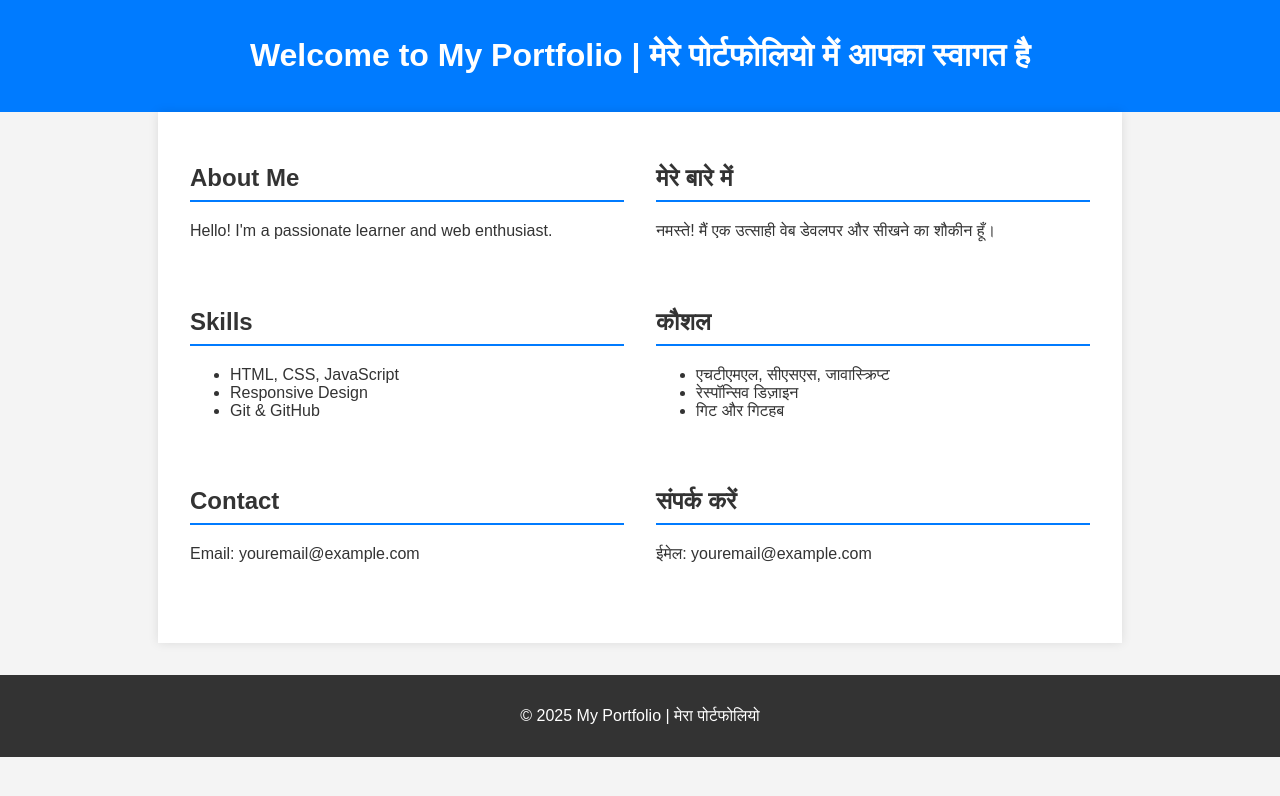
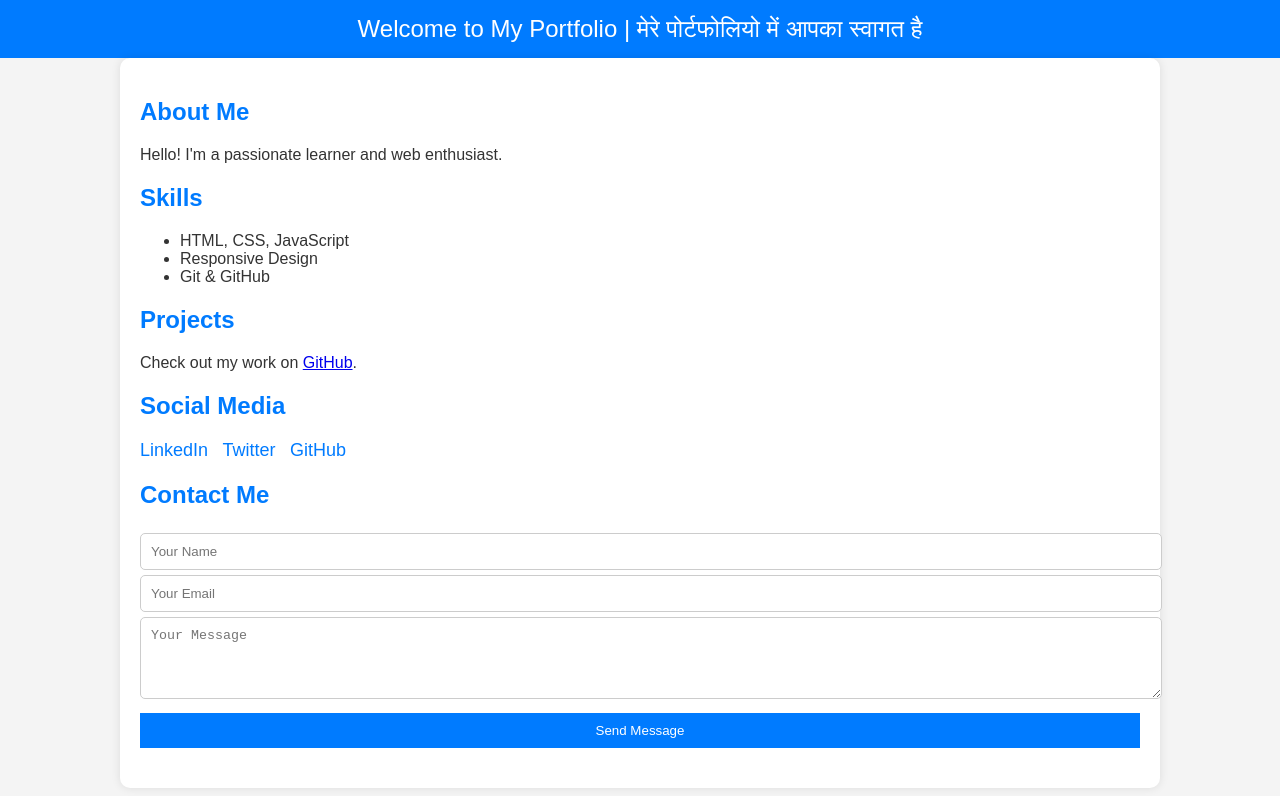
Before and after one commit to Sahnipraveen/sahnipraveen.github.io, a plain HTML site: page index.html in a window 1280 px wide. Drawn offline with Linux system fonts and the light colour scheme.

Commit message:
Update index.html

```diff
--- a/index.html
+++ b/index.html
@@ -1,9 +1,8 @@
-<!DOCTYPE html>
-<html lang="en">
+<!DOCTYPE html><html lang="en">
 <head>
-  <meta charset="UTF-8" />
-  <meta name="viewport" content="width=device-width, initial-scale=1.0" />
-  <title>My Portfolio | मेरा पोर्टफोलियो</title>
+    <meta charset="UTF-8">
+    <meta name="viewport" content="width=device-width, initial-scale=1.0">
+    <title>My Portfolio</title>
     <style>
         body {
             font-family: Arial, sans-serif;
@@ -12,63 +11,63 @@
             background-color: #f4f4f4;
             color: #333;
         }
-    header {
-      background-color: #007bff;
+        .header {
+            background: #007bff;
             color: white;
-      padding: 1rem;
+            padding: 15px;
             text-align: center;
+            font-size: 24px;
         }
         .container {
-      max-width: 900px;
+            width: 90%;
+            max-width: 1000px;
             margin: auto;
-      padding: 2rem;
             background: white;
-      box-shadow: 0 0 10px rgba(0,0,0,0.1);
+            padding: 20px;
+            box-shadow: 0 0 10px rgba(0, 0, 0, 0.1);
+            border-radius: 10px;
         }
-    section {
-      margin-bottom: 2rem;
+        .section {
+            margin-bottom: 20px;
         }
         h2 {
-      border-bottom: 2px solid #007bff;
-      padding-bottom: 0.5rem;
+            color: #007bff;
         }
-    .row {
-      display: flex;
-      flex-wrap: wrap;
-      gap: 2rem;
+        .social-links a {
+            margin-right: 10px;
+            text-decoration: none;
+            color: #007bff;
+            font-size: 18px;
         }
-    .col {
-      flex: 1;
-      min-width: 300px;
+        .contact-form input, .contact-form textarea {
+            width: 100%;
+            padding: 10px;
+            margin-top: 5px;
+            border: 1px solid #ccc;
+            border-radius: 5px;
         }
-    footer {
-      background-color: #333;
+        .contact-form button {
+            background: #007bff;
             color: white;
-      text-align: center;
-      padding: 1rem;
-      margin-top: 2rem;
+            padding: 10px;
+            border: none;
+            cursor: pointer;
+            margin-top: 10px;
+            width: 100%;
+        }
+        .contact-form button:hover {
+            background: #0056b3;
         }
     </style>
 </head>
 <body>
-  <header>
-    <h1>Welcome to My Portfolio | मेरे पोर्टफोलियो में आपका स्वागत है</h1>
-  </header>
-
-  <div class="container">
-    <section class="row">
-      <div class="col">
+    <div class="header">Welcome to My Portfolio | मेरे पोर्टफोलियो में आपका स्वागत है</div><div class="container">
+    <div class="section">
         <h2>About Me</h2>
         <p>Hello! I'm a passionate learner and web enthusiast.</p>
     </div>
-      <div class="col">
-        <h2>मेरे बारे में</h2>
-        <p>नमस्ते! मैं एक उत्साही वेब डेवलपर और सीखने का शौकीन हूँ।</p>
-      </div>
-    </section>
 
-    <section class="row">
-      <div class="col">
+    <div class="section">
         <h2>Skills</h2>
         <ul>
             <li>HTML, CSS, JavaScript</li>
@@ -76,30 +75,29 @@
             <li>Git & GitHub</li>
         </ul>
     </div>
-      <div class="col">
-        <h2>कौशल</h2>
-        <ul>
-          <li>एचटीएमएल, सीएसएस, जावास्क्रिप्ट</li>
-          <li>रेस्पॉन्सिव डिज़ाइन</li>
-          <li>गिट और गिटहब</li>
-        </ul>
-      </div>
-    </section>
 
-    <section class="row">
-      <div class="col">
-        <h2>Contact</h2>
-        <p>Email: youremail@example.com</p>
-      </div>
-      <div class="col">
-        <h2>संपर्क करें</h2>
-        <p>ईमेल: youremail@example.com</p>
-      </div>
-    </section>
+    <div class="section">
+        <h2>Projects</h2>
+        <p>Check out my work on <a href="#">GitHub</a>.</p>
     </div>
 
-  <footer>
-    <p>© 2025 My Portfolio | मेरा पोर्टफोलियो</p>
-  </footer>
+    <div class="section social-links">
+        <h2>Social Media</h2>
+        <a href="#">LinkedIn</a>
+        <a href="#">Twitter</a>
+        <a href="#">GitHub</a>
+    </div>
+
+    <div class="section contact-form">
+        <h2>Contact Me</h2>
+        <form>
+            <input type="text" placeholder="Your Name" required>
+            <input type="email" placeholder="Your Email" required>
+            <textarea placeholder="Your Message" rows="4" required></textarea>
+            <button type="submit">Send Message</button>
+        </form>
+    </div>
+</div>
+
 </body>
 </html>
```
Lines whose indentation alone changed are shown as unchanged.
